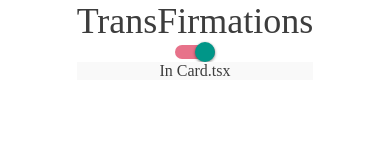
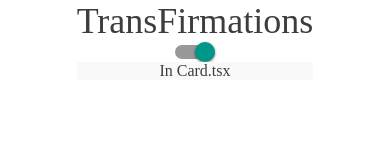
Before and after one commit to sapphybara/transfirmations, a React Native app: screen / in a window 390 px wide. Shown: the top 160 px of the page. Built offline with nearby package versions, Linux system fonts and the light colour scheme.

Commit message:
Remove environment variables as they aren't for production

```diff
--- a/src/components/Card.tsx
+++ b/src/components/Card.tsx
@@ -11,13 +11,17 @@ const Card = () => {
     <>
       <TextWrapper
         sizeVariant="large"
-        style={{ fontFamily: "gilbert_bold", fontSize: 36 }}>
+        // styleVariant="decorative"
+        style={{
+          fontFamily: "gilbert_bold",
+          fontSize: 36,
+        }}>
         TransFirmations
       </TextWrapper>
       <Switch
         trackColor={{
           false: themeConfig.palette.background.tooltip,
-          true: themeConfig.palette.primary["200"],
+          true: themeConfig.palette.background.tooltip,
         }}
         thumbColor={themeConfig.palette.primary["600"]}
         onValueChange={toggleTheme}
```
Also changed, not shown: 1 other file (tests, documents, lock files or other folders).
